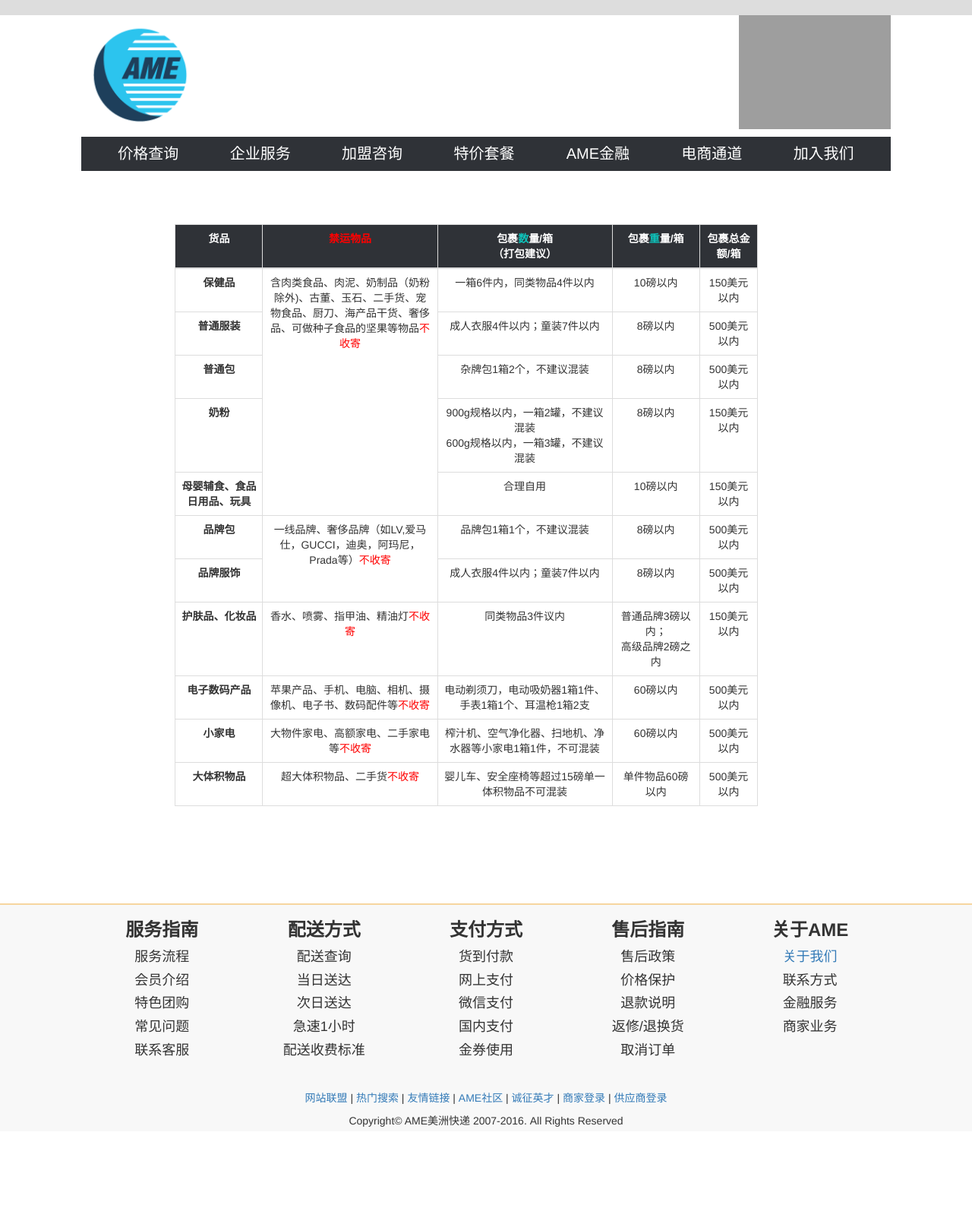
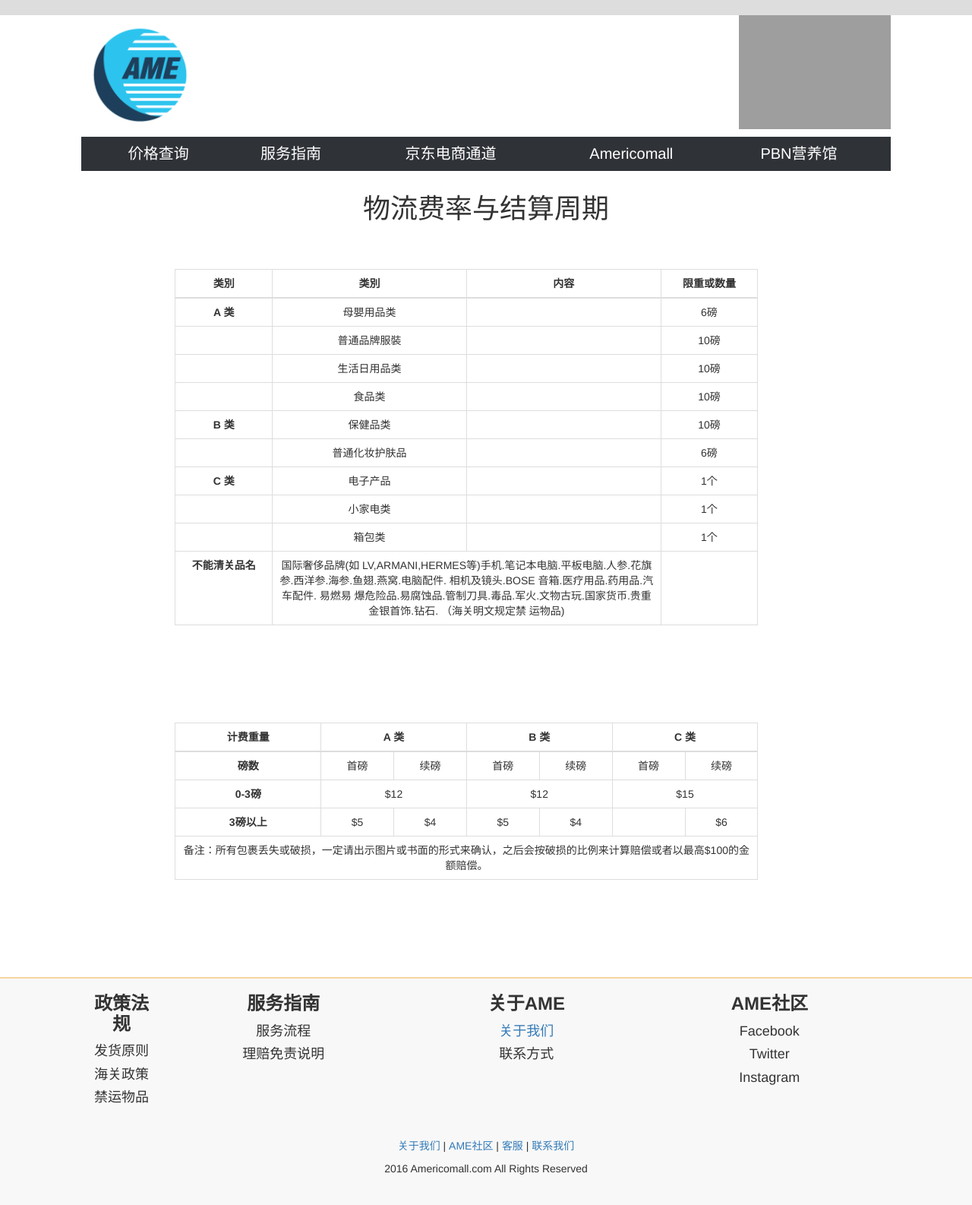
Before and after one commit to ForWarX/AME, a PHP site: the page made by App/Home/View/Default/Index/price_check.html in a window 1280 px wide. Shown: the whole page at 76% size. Before the commit the page ends 1483 px from the top, so only its background shows below. Run offline with PHP 8.4, Linux system fonts and the light colour scheme; the template is opened without the code that fills it, so the values that code supplies are empty; some libraries are stand-ins or nearby versions; grey boxes are pictures that could not be loaded.

Commit message:
更改 价格查询

```diff
--- a/App/Home/View/Default/Index/price_check.html
+++ b/App/Home/View/Default/Index/price_check.html
@@ -6,91 +6,127 @@
 <body>
     <!-- 页头 -->
     <?php include("App/Home/View/Default/common/header.html"); ?>
+    <h1 style="text-align: center;">物流费率与结算周期</h1>
     <table class="table table-bordered" id="price_header">
         <thead>
             <tr>
-                <th class="price_style" style=" vertical-align:top;width: 15%;text-align:center;">货品</th>
-                <th class="price_style2" style=" vertical-align:top;width: 30%;text-align:center;">禁运物品</th>
-                <th class="price_style" style=" vertical-align:top;width: 30%;text-align:center;">包裹<span style="color: #0FC1B9;">数</span>量/箱<br>（打包建议）</th>
-                <th class="price_style" style=" vertical-align:top;width: 15%;text-align:center;">包裹<span style="color: #0FC1B9;">重</span>量/箱</th>
-                <th class="price_style" style=" vertical-align:top;width: 10%;text-align:center;">包裹总金额/箱</th>
+                <th class="price_style" style=" vertical-align:top;width: 15%;">类別</th>
+                <th class="price_style" style=" vertical-align:top;width: 30%;">类別</th>
+                <th class="price_style" style=" vertical-align:top;width: 30%;">内容</th>
+                <th class="price_style" style=" vertical-align:top;width: 15%;">限重或数量</th>
             </tr>
         </thead>
         <tbody>
             <tr>
-                <th scope="row" style="text-align:center;">保健品</th>
-                <td rowspan="5">含肉类食品、肉泥、奶制品（奶粉除外)、古董、玉石、二手货、宠物食品、厨刀、海产品干货、奢侈品、可做种子食品的坚果等物品<span style="color: red;">不收寄</span></td>
-                <td>一箱6件内，同类物品4件以内</td>
-                <td>10磅以内</td>
-                <td>150美元以内</td>
+                <th scope="row" style="text-align:center;">A 类</th>
+                <td>母嬰用品类</td>
+                <td></td>
+                <td>6磅</td>
             </tr>
             <tr>
-                <th scope="row" style="text-align:center;">普通服装</th>
-                <td>成人衣服4件以内；童装7件以内</td>
-                <td>8磅以内</td>
-                <td>500美元以内</td>
+                <th scope="row" style="text-align:center;"></th>
+                <td>普通品牌服裝</td>
+                <td></td>
+                <td>10磅</td>
             </tr>
             <tr>
-                <th scope="row" style="text-align:center;">普通包</th>
-                <td>杂牌包1箱2个，不建议混装</td>
-                <td>8磅以内</td>
-                <td>500美元以内</td>
+                <th scope="row" style="text-align:center;"></th>
+                <td rowspan="1">生活日用品类</td>
+                <td></td>
+                <td>10磅</td>
             </tr>
             <tr>
-                <th scope="row" style="text-align:center;">奶粉</th>
-                <td>900g规格以内，一箱2罐，不建议混装<br>600g规格以内，一箱3罐，不建议混装</td>
-                <td>8磅以内</td>
-                <td>150美元以内</td>
+                <th scope="row" style="text-align:center;"></th>
+                <td>食品类</td>
+                <td></td>
+                <td>10磅</td>
             </tr>
             <tr>
-                <th scope="row" style="text-align:center;">母婴辅食、食品<br>日用品、玩具</th>
-                <td>合理自用</td>
-                <td>10磅以内</td>
-                <td>150美元以内</td>
+                <th scope="row" style="text-align:center;">B 类</th>
+                <td rowspan="1">保健品类</td>
+                <td></td>
+                <td>10磅</td>
             </tr>
             <tr>
-                <th scope="row" style="text-align:center;">品牌包</th>
-                <td rowspan="2">一线品牌、奢侈品牌（如LV,爱马仕，GUCCI，迪奥，阿玛尼，Prada等）<span style="color: red;">不收寄</span></td>
-                <td>品牌包1箱1个，不建议混装</td>
-                <td>8磅以内</td>
-                <td>500美元以内</td>
+                <th scope="row" style="text-align:center;"></th>
+                <td>普通化妆护肤品</td>
+                <td></td>
+                <td>6磅</td>
             </tr>
             <tr>
-                <th scope="row" style="text-align:center;">品牌服饰</th>
-                <td>成人衣服4件以内；童装7件以内</td>
-                <td>8磅以内</td>
-                <td>500美元以内</td>
+                <th scope="row" style="text-align:center;">C 类</th>
+                <td>电子产品</td>
+                <td></td>
+                <td>1个</td>
             </tr>
             <tr>
-                <th scope="row" style="text-align:center;">护肤品、化妆品</th>
-                <td>香水、喷雾、指甲油、精油灯<span style="color: red;">不收寄</span></td>
-                <td>同类物品3件议内</td>
-                <td>普通品牌3磅以内；<br>高级品牌2磅之内</td>
-                <td>150美元以内</td>
+                <th scope="row" style="text-align:center;"></th>
+                <td>小家电类</td>
+                <td></td>
+                <td>1个</td>
             </tr>
             <tr>
-                <th scope="row" style="text-align:center;">电子数码产品</th>
-                <td>苹果产品、手机、电脑、相机、摄像机、电子书、数码配件等<span style="color: red;">不收寄</span></td>
-                <td>电动剃须刀，电动吸奶器1箱1件、手表1箱1个、耳温枪1箱2支</td>
-                <td>60磅以内</td>
-                <td>500美元以内</td>
+                <th scope="row" style="text-align:center;"></th>
+                <td>箱包类</td>
+                <td></td>
+                <td>1个</td>
             </tr>
             <tr>
-                <th scope="row" style="text-align:center;">小家电</th>
-                <td>大物件家电、高额家电、二手家电等<span style="color: red;">不收寄</span></td>
-                <td>榨汁机、空气净化器、扫地机、净水器等小家电1箱1件，不可混装</td>
-                <td>60磅以内</td>
-                <td>500美元以内</td>
-            </tr>
-            <tr>
-                <th scope="row" style="text-align:center;">大体积物品</th>
-                <td>超大体积物品、二手货<span style="color: red;">不收寄</span></td>
-                <td>婴儿车、安全座椅等超过15磅单一体积物品不可混装</td>
-                <td>单件物品60磅以内</td>
-                <td>500美元以内</td>
+                <th scope="row" style="text-align:center;">不能清关品名</th>
+                <td  colspan="2">
+                    国际奢侈品牌(如 LV,ARMANI,HERMES等)手机.笔记本电脑.平板电脑.人参.花旗参.西洋参.海参.鱼翅.燕窝.电脑配件.
+                    相机及镜头.BOSE 音箱.医疗用品.药用品.汽车配件.
+                    易燃易 爆危险品.易腐蚀品.管制刀具.毒品.军火.文物古玩.国家货币.贵重金银首饰.钻石.
+                    （海关明文规定禁 运物品)
+                </td>
+                <td></td>
             </tr>
         </tbody>
     </table>
+    <table class="table table-bordered" id="price_header">
+        <thead>
+        <tr>
+            <th class="price_style">计费重量</th>
+            <th class="price_style"  colspan="2">A 类</th>
+            <th class="price_style"  colspan="2">B 类</th>
+            <th class="price_style"  colspan="2">C 类</th>
+        </tr>
+        </thead>
+        <tbody>
+        <tr>
+            <th scope="row" style="text-align:center;">磅数</th>
+            <td>首磅</td>
+            <td>续磅</td>
+            <td>首磅</td>
+            <td>续磅</td>
+            <td>首磅</td>
+            <td>续磅</td>
+
+        </tr>
+        <tr>
+            <th scope="row" style="text-align:center;">0-3磅</th>
+            <td colspan="2">$12</td>
+            <td colspan="2">$12</td>
+            <td colspan="2">$15</td>
+        </tr>
+        <tr>
+            <th scope="row" style="text-align:center;">3磅以上</th>
+            <td>$5</td>
+            <td>$4</td>
+            <td>$5</td>
+            <td>$4</td>
+            <td></td>
+            <td>$6</td>
+        </tr>
+        <tr>
+            <td colspan="7">
+                备注：所有包裹丢失或破损，一定请出示图片或书面的形式来确认，之后会按破损的比例来计算赔偿或者以最高$100的金额赔偿。
+            </td>
+        </tr>
+        </tbody>
+    </table>
+
+
     <!-- 页脚 -->
     <?php include("App/Home/View/Default/common/footer.html"); ?>
 </body>
--- a/App/Home/View/Default/common/footer.html
+++ b/App/Home/View/Default/common/footer.html
@@ -1,77 +1,53 @@
 <div class="container-fluid" style="border-top: 2px solid rgb(246,213,159); height: 300px; margin-top: 25px; background-color: rgb(248,248,248);">
     <div class="row">
-        <div class="col-xs-2 col-xs-offset-1 footer-article text-center">
+        <div class="col-xs-1 col-xs-offset-1 footer-article text-center">
+            <h3 class="footer-article-category">政策法规</h3>
+            <ul class="list-unstyled">
+                <li>发货原则</li>
+                <li>海关政策</li>
+                <li>禁运物品</li>
+            </ul>
+        </div>
+        <div class="col-xs-3 footer-article text-center">
             <h3 class="footer-article-category">服务指南</h3>
             <ul class="list-unstyled">
                 <li>服务流程</li>
-                <li>会员介绍</li>
-                <li>特色团购</li>
-                <li>常见问题</li>
-                <li>联系客服</li>
+                <li>理赔免责说明</li>
             </ul>
         </div>
-        <div class="col-xs-2 footer-article text-center">
-            <h3 class="footer-article-category">配送方式</h3>
-            <ul class="list-unstyled">
-                <li>配送查询</li>
-                <li>当日送达</li>
-                <li>次日送达</li>
-                <li>急速1小时</li>
-                <li>配送收费标准</li>
-            </ul>
-        </div>
-        <div class="col-xs-2 footer-article text-center">
-            <h3 class="footer-article-category">支付方式</h3>
-            <ul class="list-unstyled">
-                <li>货到付款</li>
-                <li>网上支付</li>
-                <li>微信支付</li>
-                <li>国内支付</li>
-                <li>金券使用</li>
-            </ul>
-        </div>
-        <div class="col-xs-2 footer-article text-center">
-            <h3 class="footer-article-category">售后指南</h3>
-            <ul class="list-unstyled">
-                <li>售后政策</li>
-                <li>价格保护</li>
-                <li>退款说明</li>
-                <li>返修/退换货</li>
-                <li>取消订单</li>
-            </ul>
-        </div>
-        <div class="col-xs-2 footer-article text-center">
+        <div class="col-xs-3 footer-article text-center">
             <h3 class="footer-article-category">关于AME</h3>
             <ul class="list-unstyled">
                 <li><a href="<?php echo ROOT_PATH; ?>Home/Index/about_us.html">关于我们</a></li>
                 <li>联系方式</li>
-                <li>金融服务</li>
-                <li>商家业务</li>
+            </ul>
+        </div>
+        <div class="col-xs-3 footer-article text-center">
+            <h3 class="footer-article-category">AME社区</h3>
+            <ul class="list-unstyled">
+                <li>Facebook</li>
+                <li>Twitter</li>
+                <li>Instagram</li>
             </ul>
         </div>
     </div>
 
+
     <div class="row" style="margin-top: 30px;">
         <div class="col-xs-12 text-center">
-            <a href="#">网站联盟</a>
-            |
-            <a href="#">热门搜索</a>
-            |
-            <a href="#">友情链接</a>
+            <a href="<?php echo ROOT_PATH; ?>Home/Index/about_us.html">关于我们</a>
             |
             <a href="#">AME社区</a>
             |
-            <a href="#">诚征英才</a>
+            <a href="#">客服</a>
             |
-            <a href="#">商家登录</a>
-            |
-            <a href="#">供应商登录</a>
+            <a href="#">联系我们</a>
         </div>
     </div>
 
     <div class="row" style="margin-top: 10px;">
         <div class="col-xs-12 text-center">
-            Copyright© AME美洲快递 2007-2016. All Rights Reserved
+            2016 Americomall.com All Rights Reserved
         </div>
     </div>
 </div>
--- a/App/Home/View/Default/common/header.html
+++ b/App/Home/View/Default/common/header.html
@@ -17,15 +17,13 @@
         <div class="col-xs-10 col-xs-offset-1 ame-bk-color">
             <table class="table table-no-border text-center" style="margin-bottom: 0;">
                 <tbody>
-                <tr>
-                    <td><a href="<?php echo ROOT_PATH; ?>Home/Index/price_check.html">价格查询</a></td>
-                    <td><a href="#">企业服务</a></td>
-                    <td><a href="#">加盟咨询</a></td>
-                    <td><a href="#">特价套餐</a></td>
-                    <td><a href="#">AME金融</a></td>
-                    <td><a href="#">电商通道</a></td>
-                    <td><a href="#">加入我们</a></td>
-                </tr>
+                    <tr>
+                        <td><a href="<?php echo ROOT_PATH; ?>Home/Index/price_check.html">价格查询</a></td>
+                        <td><a href="#">服务指南</a></td>
+                        <td><a href="#">京东电商通道</a></td>
+                        <td><a href="#">Americomall</a></td>
+                        <td><a href="#">PBN营养馆</a></td>
+                    </tr>
                 </tbody>
             </table>
         </div>
--- a/App/Home/View/Default/css/basic.css
+++ b/App/Home/View/Default/css/basic.css
@@ -164,17 +164,9 @@
 
 /* 价格查询 */
 .price_style{
-    color: white;
-    background-color: rgb(47,50,55);
-    vertical-align:top;
-}
-.price_style2{
-    color: red;
-    font-weight: bold;
-    background-color: rgb(47,50,55);
     vertical-align:top;
     text-align:center;
-
+    width: 14%;
 }
 #price_header{
     width: 60%;
```
